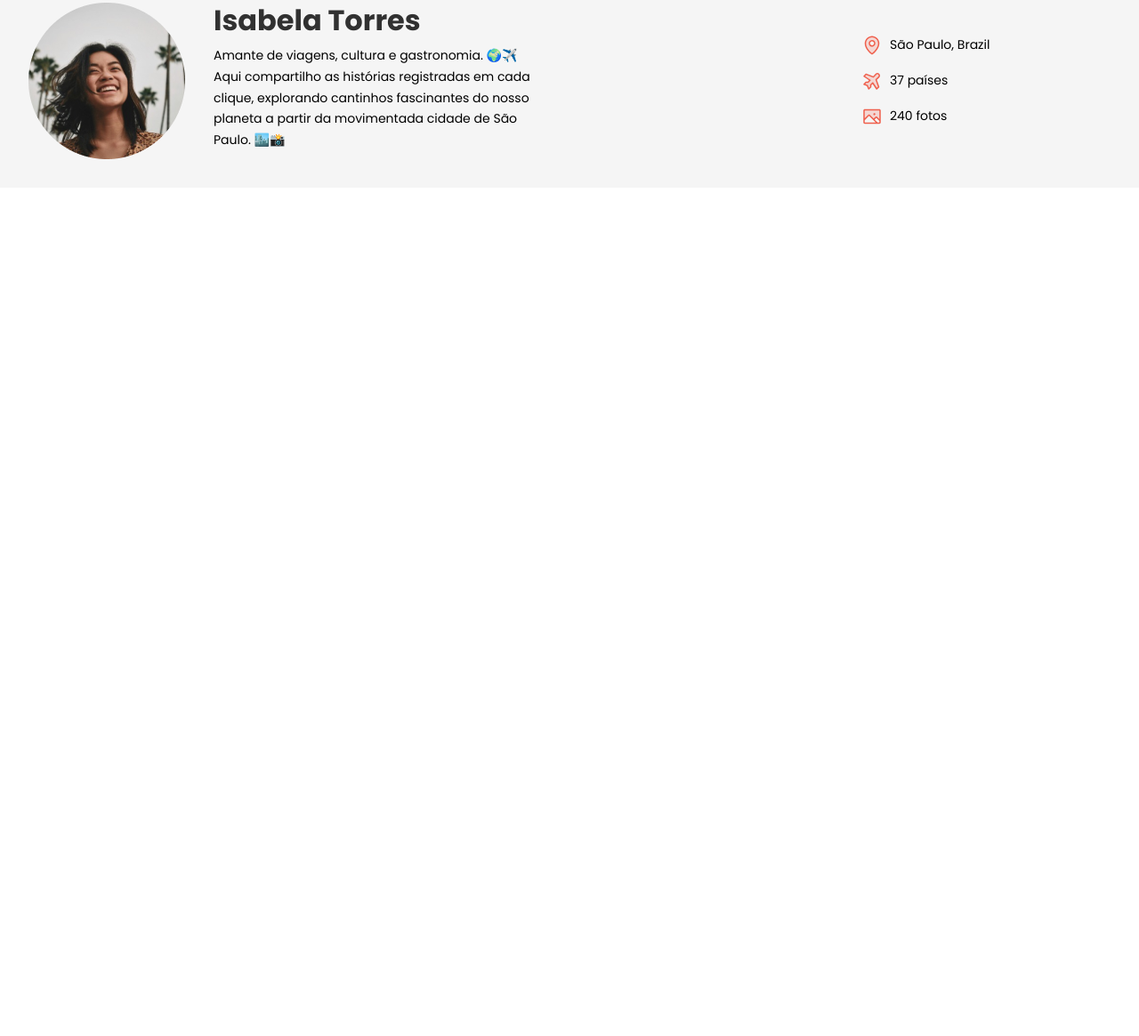
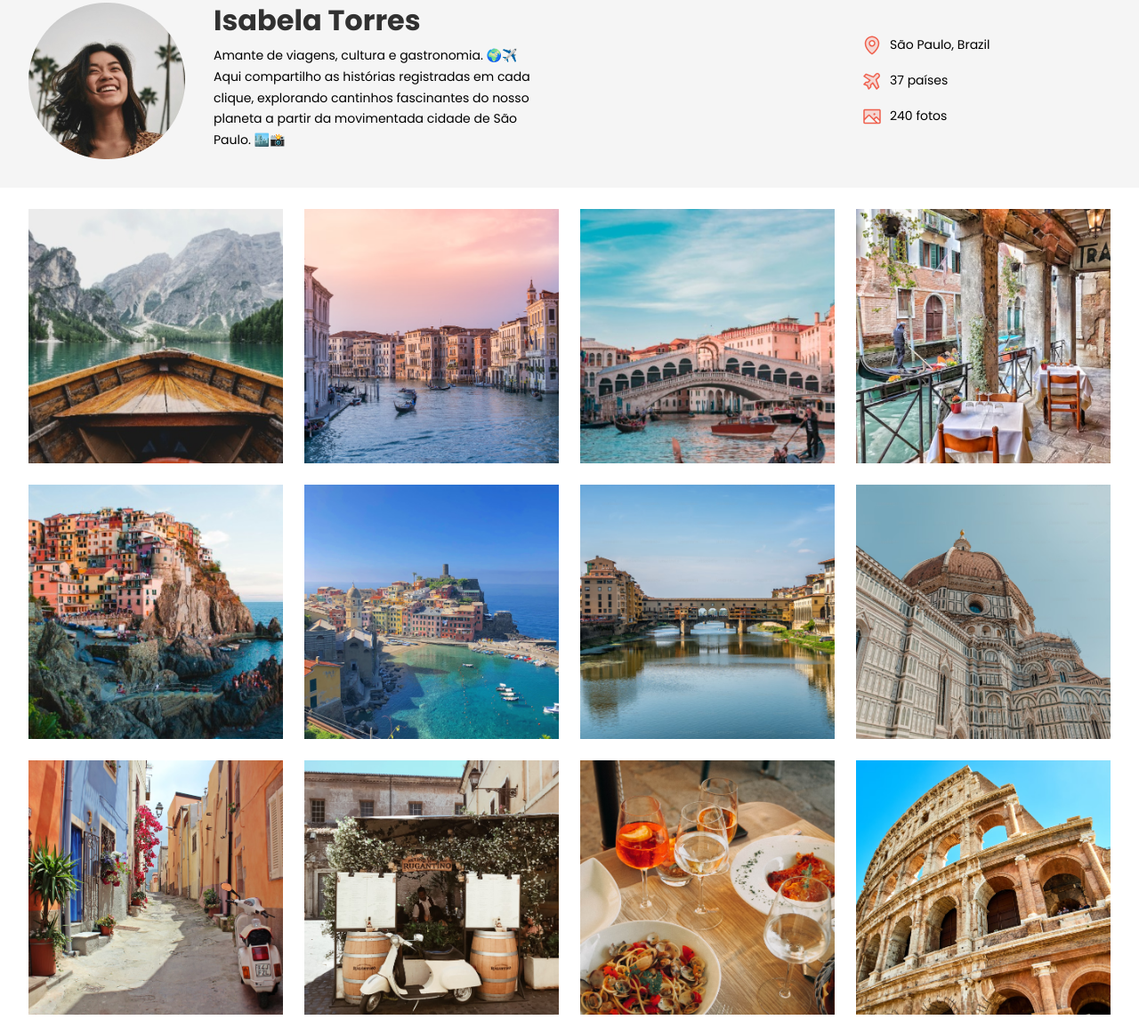
Before and after one commit to RenatoRibeiro12/rocketseat, a plain HTML site: page projeto_travelgram/index.html in a window 1280 px wide. Shown: the part 125-1290 px from the top of the page at 89% size. Before the commit the page ends 800 px from the top, so only its background shows below. Drawn offline with Linux system fonts and the light colour scheme.

Commit message:
manipulando galeria de imagens

```diff
--- a/projeto_travelgram/index.html
+++ b/projeto_travelgram/index.html
@@ -59,5 +59,19 @@
             </div>
         </header>
     </div>
+    <main class="container">
+        <img src="/projeto_travelgram/assets/images/Image 01.png" alt="">
+        <img src="/projeto_travelgram/assets/images/Image 02.png" alt="">
+        <img src="/projeto_travelgram/assets/images/Image 03.png" alt="">
+        <img src="/projeto_travelgram/assets/images/Image 04.png" alt="">
+        <img src="/projeto_travelgram/assets/images/Image 05.png" alt="">
+        <img src="/projeto_travelgram/assets/images/Image 06.png" alt="">
+        <img src="/projeto_travelgram/assets/images/Image 07.png" alt="">
+        <img src="/projeto_travelgram/assets/images/Image 08.png" alt="">
+        <img src="/projeto_travelgram/assets/images/Image 09.png" alt="">
+        <img src="/projeto_travelgram/assets/images/Image 10.png" alt="">
+        <img src="/projeto_travelgram/assets/images/Image 11.png" alt="">
+        <img src="/projeto_travelgram/assets/images/Image 12.png" alt="">
+    </main>
 </body>
 </html>
--- a/projeto_travelgram/styles/index.css
+++ b/projeto_travelgram/styles/index.css
@@ -1,3 +1,4 @@
 @import url(global.css);
 @import url(nav.css);
 @import url(header.css);
+@import url(main.css);
--- /dev/null
+++ b/projeto_travelgram/styles/main.css
@@ -0,0 +1,12 @@
+main{
+    display: flex;
+    flex-wrap: wrap;
+    gap: 24px;
+    padding-block: 24px;
+}
+
+main img {
+    height: 286px;
+    width: 286px;
+    object-fit: cover;
+}
```
